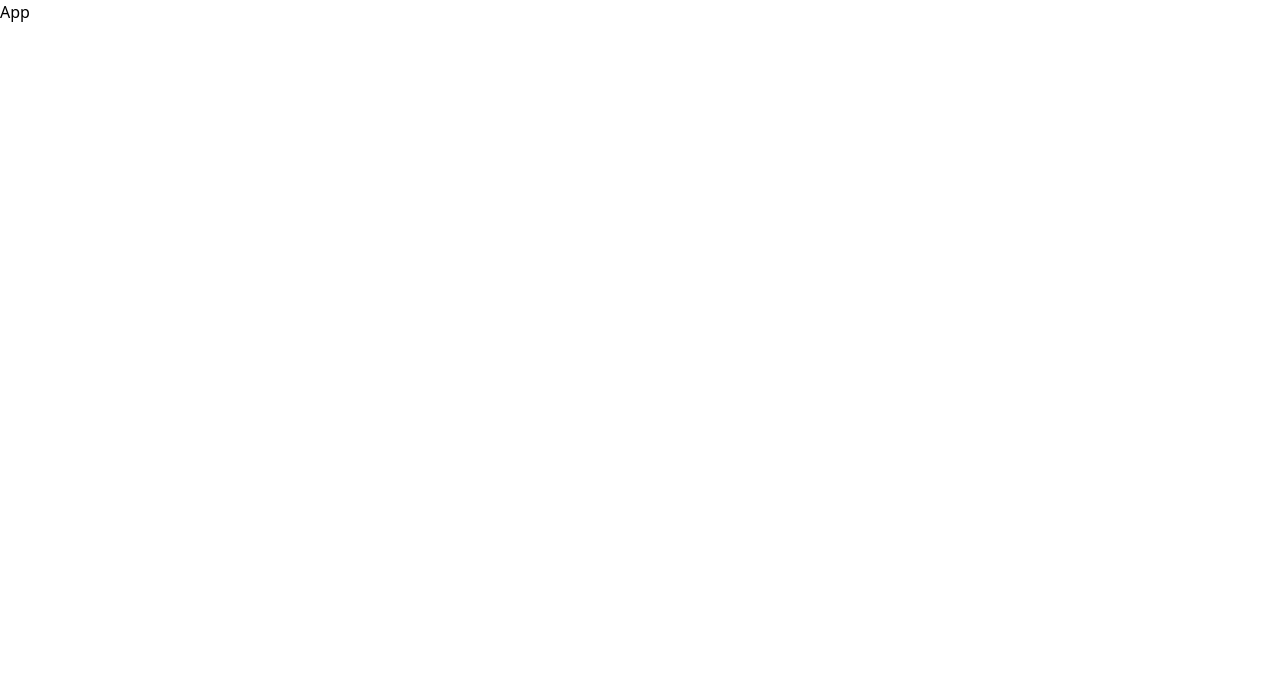
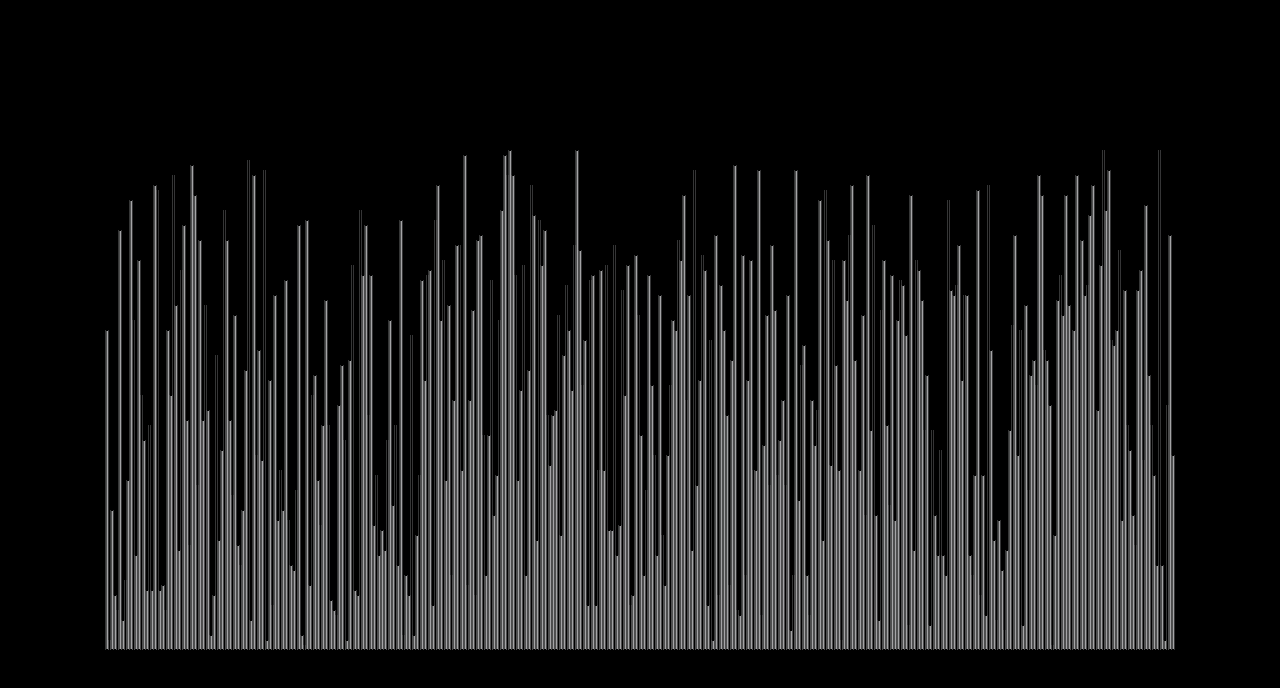
Before and after one commit to Zero-Ya/sorting-visualizer, a React (Vite) app: page / in a window 1280 px wide. Shown: the top 688 px of the page. Built offline with nearby package versions, Linux system fonts and the light colour scheme.

Commit message:
Created and visualized array of random numbers

```diff
--- a/index.html
+++ b/index.html
@@ -7,7 +7,7 @@
     <link href="/src/styles.css" rel="stylesheet">
     <title>Sorting Algorithms Visualizer</title>
   </head>
-  <body>
+  <body class="bg-black">
     <div id="root"></div>
     <script type="module" src="/src/main.tsx"></script>
   </body>
--- a/src/App.tsx
+++ b/src/App.tsx
@@ -1,6 +1,24 @@
+import { useEffect, useState } from "react"
+import { randomInts } from "./utils/randomInts.ts"
+
 const App = () => {
+  const [array, setArray] = useState<number[]>([]);
+
+  useEffect(() => {
+    for (let i = 0; i < 200; i++) {
+      const rand = randomInts(100)
+      console.log(rand)
+      setArray(a => [...a, rand])
+    }
+  }, [])
+
   return (
-    <div>App</div>
+    <div className="flex justify-center items-end w-5/6 absolute m-auto top-1/2 left-1/2 -translate-1/2">
+      {array.map((num) => (
+        <div className="w-1 bg-gray-100 border text-center " style={{height: `${num * 5}px`}}>
+        </div>
+      ))}
+    </div>
   )
 }
 
--- /dev/null
+++ b/src/utils/randomInts.ts
@@ -0,0 +1,3 @@
+export function randomInts(range: number): number {
+    return Math.floor(Math.random() * range) + 1;
+}
```
